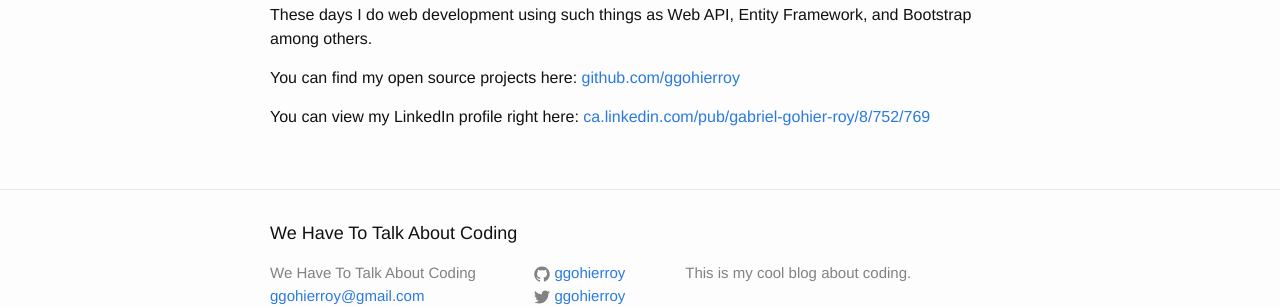
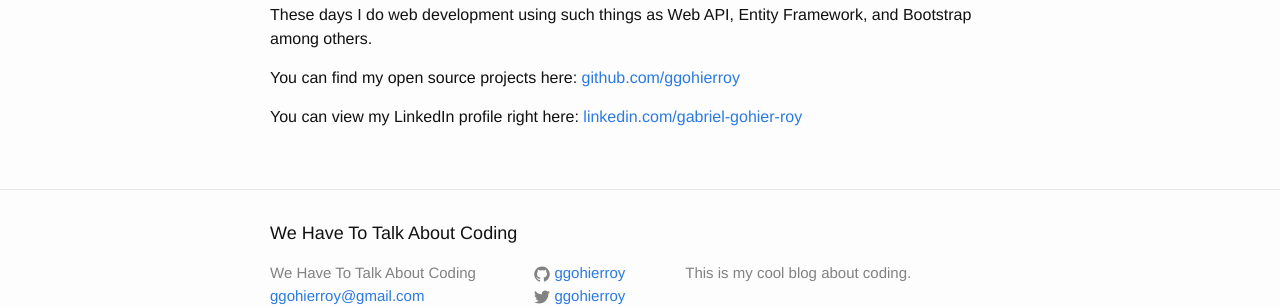
Before and after one commit to ggohierroy/ggohierroy.github.io, a Jekyll site: the page built from about.md, in a window 1280 px wide. Shown: the part 263-570 px from the top of the page. Built offline with Jekyll 4.4.1, drawn with Linux system fonts in a browser that asks for light colours.

Commit message:
Update LinkedIn information

```diff
--- a/about.md
+++ b/about.md
@@ -12,4 +12,4 @@ These days I do web development using such things as Web API, Entity Framework,
 
 You can find my open source projects here: [github.com/ggohierroy](https://github.com/ggohierroy)
 
-You can view my LinkedIn profile right here: [ca.linkedin.com/pub/gabriel-gohier-roy/8/752/769](https://ca.linkedin.com/pub/gabriel-gohier-roy/8/752/769)
+You can view my LinkedIn profile right here: [linkedin.com/gabriel-gohier-roy](https://ca.linkedin.com/pub/gabriel-gohier-roy/8/752/769)
```
